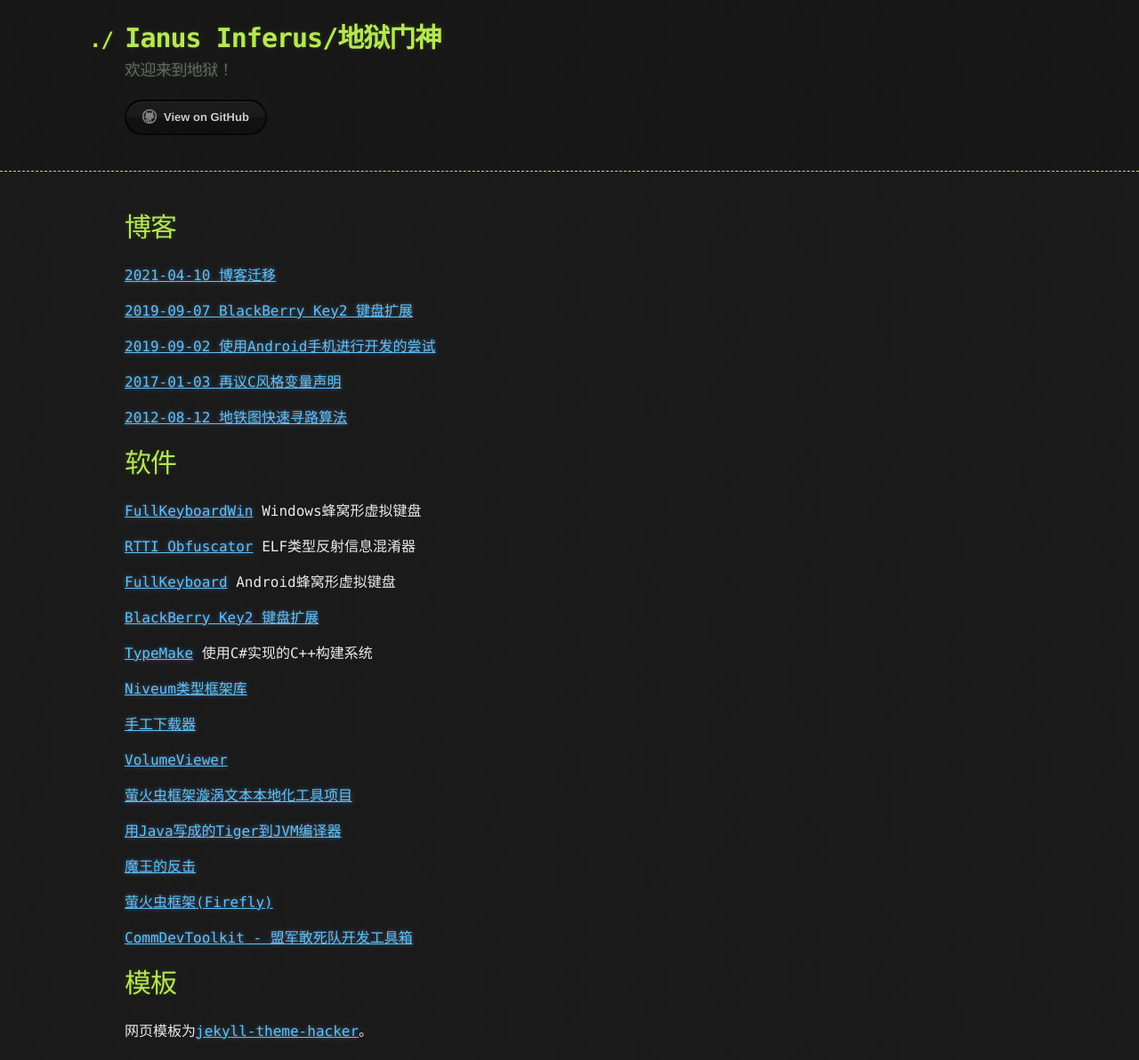
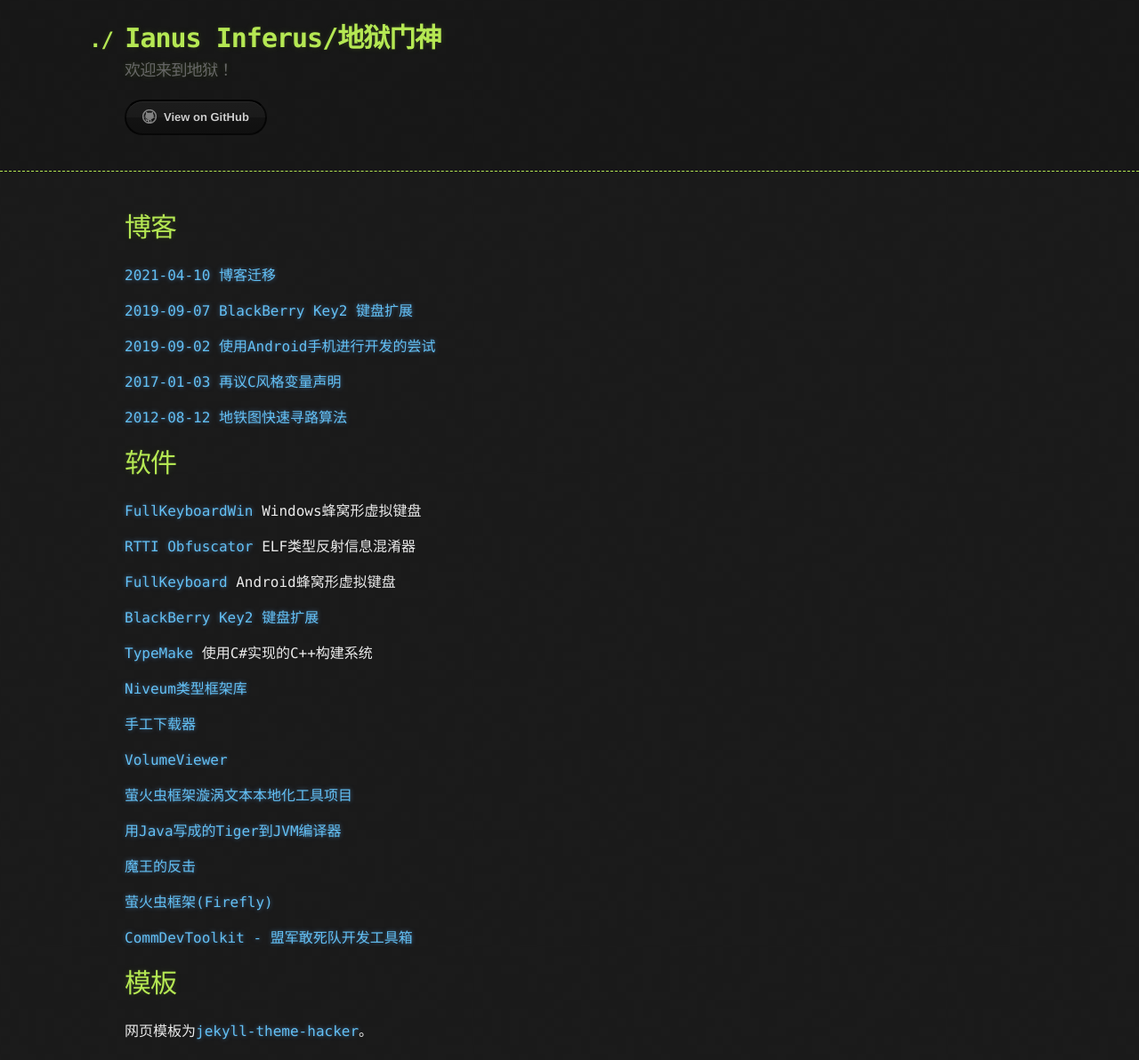
Before and after one commit to IanusInferus/ianusinferus.github.io, a Jekyll site: the page built from index.md, in a window 1280 px wide. Shown: the whole page at 89% size. Built offline with Jekyll 4.4.1, drawn with Linux system fonts in a browser that asks for light colours.

Commit message:
删除链接下划线

```diff
--- a/_sass/jekyll-theme-hacker.scss
+++ b/_sass/jekyll-theme-hacker.scss
@@ -248,6 +248,16 @@ a {
   text-shadow: 0 0 5px rgba(104, 182, 255, 0.5);
 }
 
+a
+{
+  text-decoration: none;
+}
+
+a:hover
+{
+  text-decoration: underline;
+}
+
 /* Clearfix */
 
 .cf:before, .cf:after {
```
